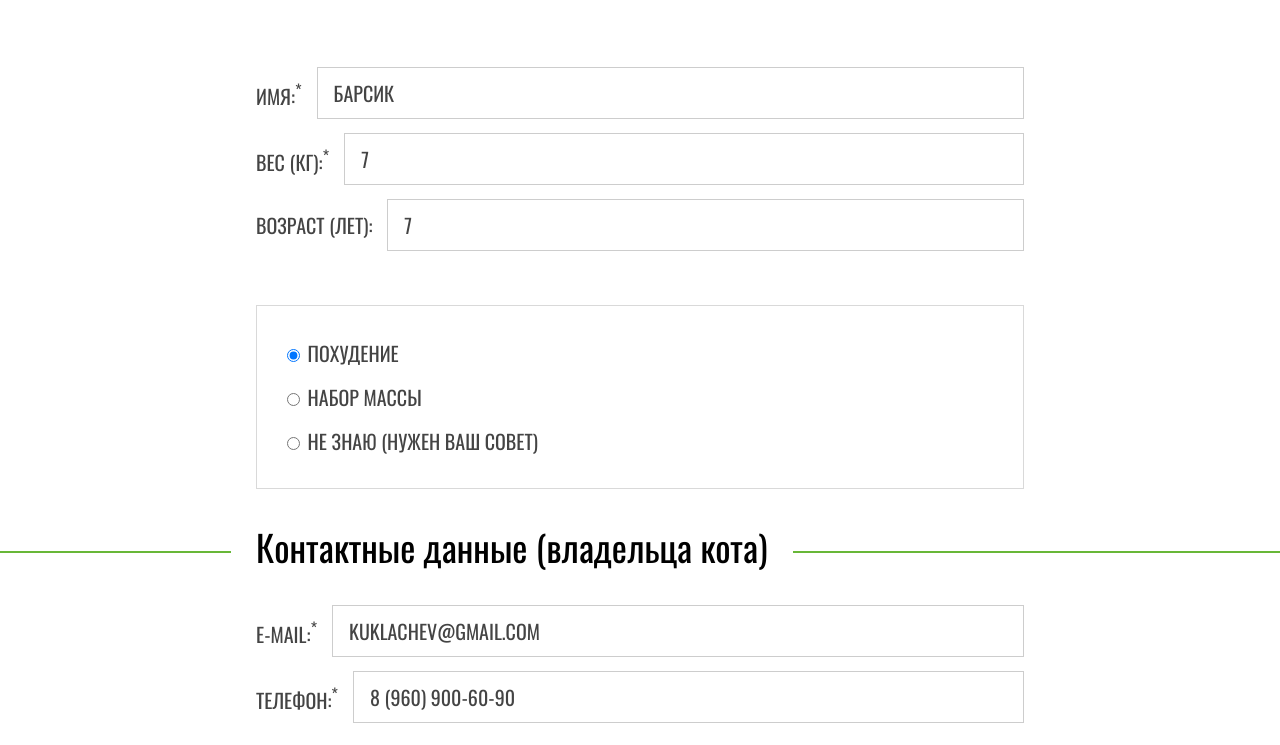
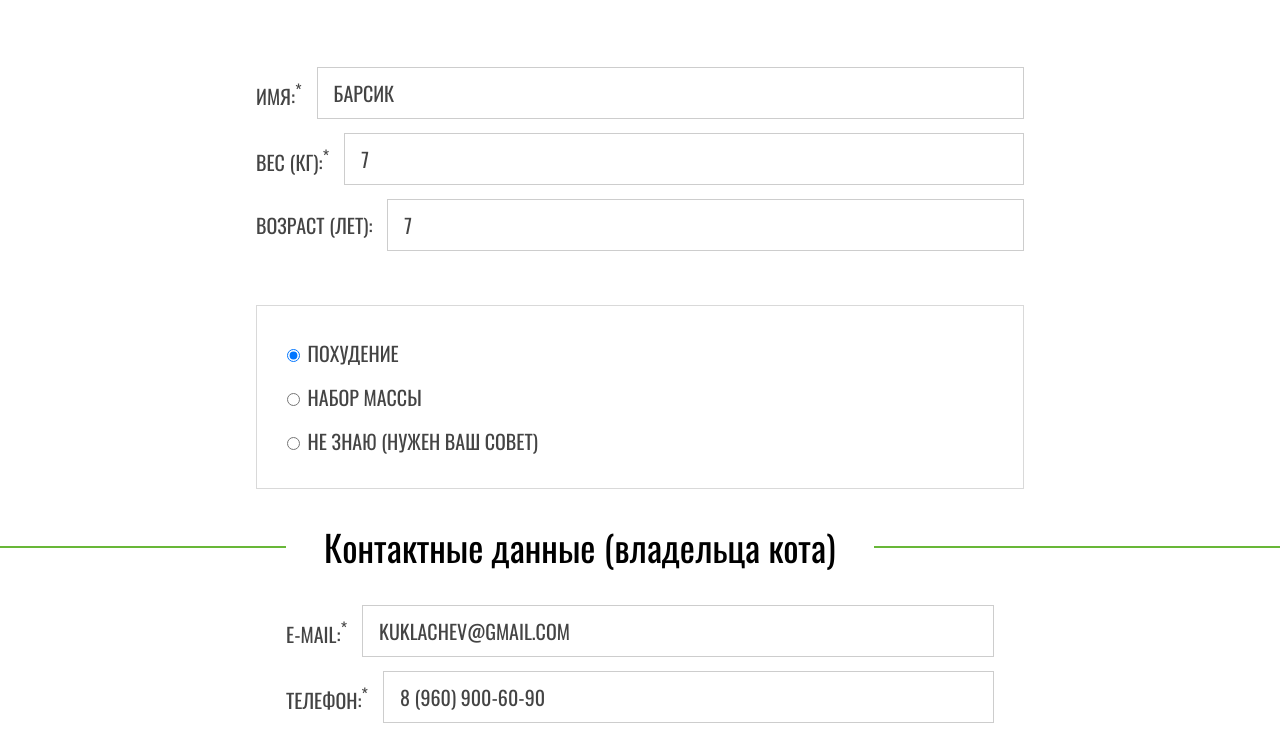
Before and after one commit to nstmld/581191-cat-energy-21, a website: page source/program.html in a window 1280 px wide. Shown: the part 236-981 px from the top of the page. Drawn offline with nearby package versions, Linux system fonts and the light colour scheme; files that its build step writes are made by us from their sources.

Commit message:
Поправила wrapper

```diff
--- a/source/program.html
+++ b/source/program.html
@@ -78,7 +78,7 @@
           <fieldset class="owner-contact">
             <div class="subtitle form__subtitle">
               <legend class="wrapper wrapper--thin-tablet">
-                <span>Контактные данные (владельца кота)</span>
+                <span class="subtitle__text">Контактные данные (владельца кота)</span>
               </legend>
             </div>
             <div class="form__contacts wrapper wrapper--thin-tablet">
@@ -95,7 +95,7 @@
           <fieldset class="comment">
             <div class="subtitle form__subtitle">
               <legend class="wrapper wrapper--thin-tablet">
-                <span>Комментарий</span>
+                <span class="subtitle__text">Комментарий</span>
               </legend>
             </div>
             <div class="wrapper wrapper--thin-tablet">
@@ -105,7 +105,7 @@
           <fieldset class="additional">
             <div class="subtitle form__subtitle">
               <legend class="wrapper wrapper--thin-tablet">
-                <span>Дополнительно</span>
+                <span class="subtitle__text">Дополнительно</span>
               </legend>
             </div>
             <div class="wrapper wrapper--thin-tablet">
--- a/source/sass/blocks/form.scss
+++ b/source/sass/blocks/form.scss
@@ -1,7 +1,6 @@
 .form {
   display: flex;
   flex-direction: column;
-  width: 100%;
   padding: 30px 0;
 
   @media (min-width: $desktop) {
@@ -22,7 +21,7 @@
   @media (min-width: $desktop) {
     display: flex;
     margin: 0 auto;
-    width: $desktop;
+    width: 1220px;
     padding: 0 110px;
   }
 }
@@ -58,6 +57,13 @@
     flex-basis: 570px;
     flex-grow: 1;
     margin-left: 40px;
+  }
+}
+
+.form__cat-info,
+.form__point {
+  .wrapper {
+    width: auto;
   }
 }
 
--- a/source/sass/blocks/subtitle.scss
+++ b/source/sass/blocks/subtitle.scss
@@ -1,3 +1,51 @@
+// .subtitle {
+//   position: relative;
+//   font-size: 24px;
+//   line-height: 26px;
+//   font-weight: 400;
+//
+//   @media (min-width: $tablet) {
+//     font-size: 36px;
+//     line-height: 36px;
+//   }
+//
+//   &::before {
+//     @include pseudo;
+//     background-color: $basic-green;
+//     height: 2px;
+//     width: 100%;
+//     margin: 0 auto;
+//     top: 60%;
+//     z-index: -2;
+//   }
+//
+//   span {
+//     position: relative;
+//
+//     &::before {
+//       @include pseudo;
+//       background-color: $basic-white;
+//       height: 110%;
+//       width: calc(100% + 50px);
+//       top: 0;
+//       left: -25px;
+//       z-index: -1;
+//     }
+//   }
+// }
+//
+// .subtitle .wrapper {
+//   width: $mobile;
+//
+//   @media (min-width: $tablet) {
+//     width: $tablet;
+//   }
+//
+//   @media (min-width: $desktop) {
+//     width: $desktop;
+//   }
+// }
+
 .subtitle {
   position: relative;
   font-size: 24px;
@@ -11,37 +59,58 @@
 
   &::before {
     @include pseudo;
+    height: 2px;
     background-color: $basic-green;
-    height: 2px;
     width: 100%;
-    margin: 0 auto;
-    top: 60%;
-    z-index: -2;
+    left: 0;
+    top: 50%;
+    transform: translate(0, -50%);
+    z-index: 1;
+  }
+}
+
+.subtitle__text {
+  position: relative;
+  z-index: 2;
+  display: inline-block;
+  background-color: $basic-white;
+  padding-right: 24px;
+  width: 187px;
+
+  &--catalog {
+    min-width: 226px;
+
+    @media (min-width: $tablet) {
+      width: 338px;
+    }
   }
 
-  span {
-    position: relative;
+  &::before {
+    @include pseudo;
+    width: 24px;
+    height: 100%;
+    background-color: $basic-white;
+    left: -24px;
+    top: 0;
+  }
+
+  @media (min-width: $tablet) {
+    width: auto;
+    padding-right: 38px;
+    padding-left: 38px;
 
     &::before {
-      @include pseudo;
-      background-color: $basic-white;
-      height: 110%;
-      width: calc(100% + 50px);
-      top: 0;
-      left: -25px;
-      z-index: -1;
+      display: none;
+    }
+  }
+
+  @media (min-width: $desktop) {
+    padding-left: 0;
+
+    &::before {
+      display: block;
+      width: 38px;
+      left: -38px;
     }
   }
 }
-
-.subtitle .wrapper {
-  width: $mobile;
-
-  @media (min-width: $tablet) {
-    width: $tablet;
-  }
-
-  @media (min-width: $desktop) {
-    width: $desktop;
-  }
-}
--- a/source/sass/global/mixins.scss
+++ b/source/sass/global/mixins.scss
@@ -24,8 +24,4 @@
   &:last-of-type {
     border-bottom: none;
   }
-
-  @media (min-width: $desktop) {
-    flex-basis: 100%;
-  }
 }
--- a/source/sass/global/wrapper.scss
+++ b/source/sass/global/wrapper.scss
@@ -1,16 +1,41 @@
+// .wrapper {
+//   max-width: $mobile;
+//   padding: 0 20px;
+//   margin: 0 auto;
+//
+//   @media (min-width: $tablet) {
+//     max-width: $tablet;
+//     padding: 0 30px;
+//   }
+//
+//   @media (min-width: $desktop) {
+//     max-width: $desktop;
+//     padding: 0 110px;
+//   }
+//
+//   &--thin-tablet {
+//     @media (min-width: $tablet) and (max-width: $tablet-only) {
+//       max-width: $tablet;
+//       padding: 0 67px;
+//     }
+//   }
+// }
+
+
 .wrapper {
-  max-width: $mobile;
+  width: 280px;
   padding: 0 20px;
   margin: 0 auto;
 
   @media (min-width: $tablet) {
-    max-width: $tablet;
     padding: 0 30px;
+    width: 708px;
   }
 
   @media (min-width: $desktop) {
-    max-width: $desktop;
     padding: 0 110px;
+    width: 1220px;
+    margin: 0 auto;
   }
 
   &--thin-tablet {
```
